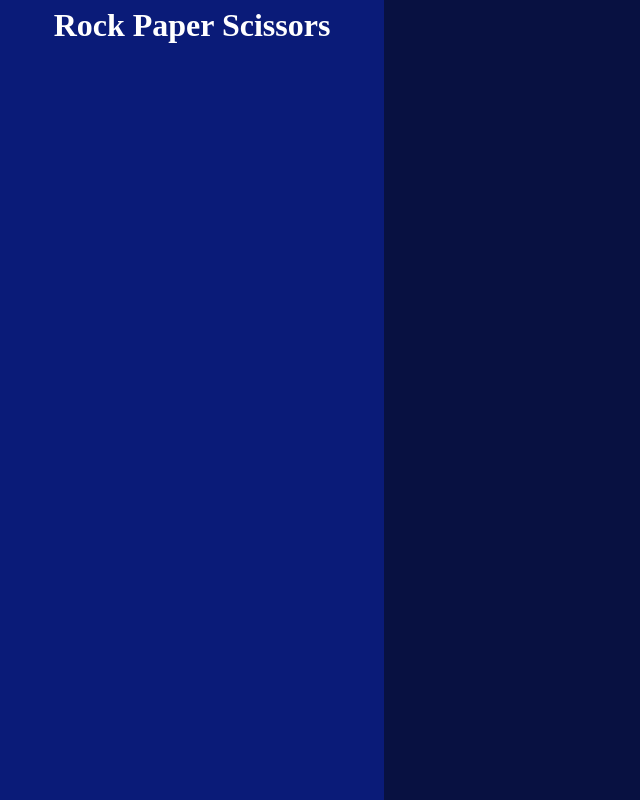
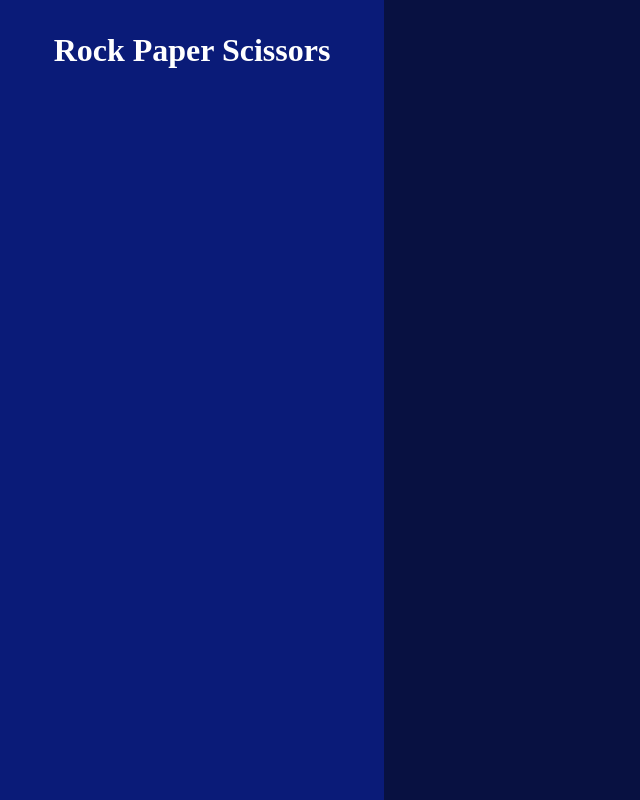
Before and after one commit to Springfall89/rock-paper-scissors, a plain HTML site: page index.html in a window 1280 px wide. Shown: the whole page, without its empty margins (0-640 px from the left). Drawn offline with Linux system fonts and the light colour scheme.

Commit message:
Add flex wrap to main title and change height

```diff
--- a/css/index.css
+++ b/css/index.css
@@ -11,7 +11,7 @@ a
 }
 .chat-list-container
 {
-    width: clamp(200px, 30%, 500px);
+    width: clamp(200px, 30vw, 500px);
     height: 100dvh;
     display: flex;
     flex-direction: column;
@@ -19,10 +19,11 @@ a
 }
 .main-title
 {
-    height: 50px;
+    height: 100px;
     display: flex;
     justify-content: center;
     align-items: center;
+    flex-wrap: wrap;
     font-size: clamp(0.5rem, 10vw, 2rem);
     font-weight: 700;
     text-align: center;
```
